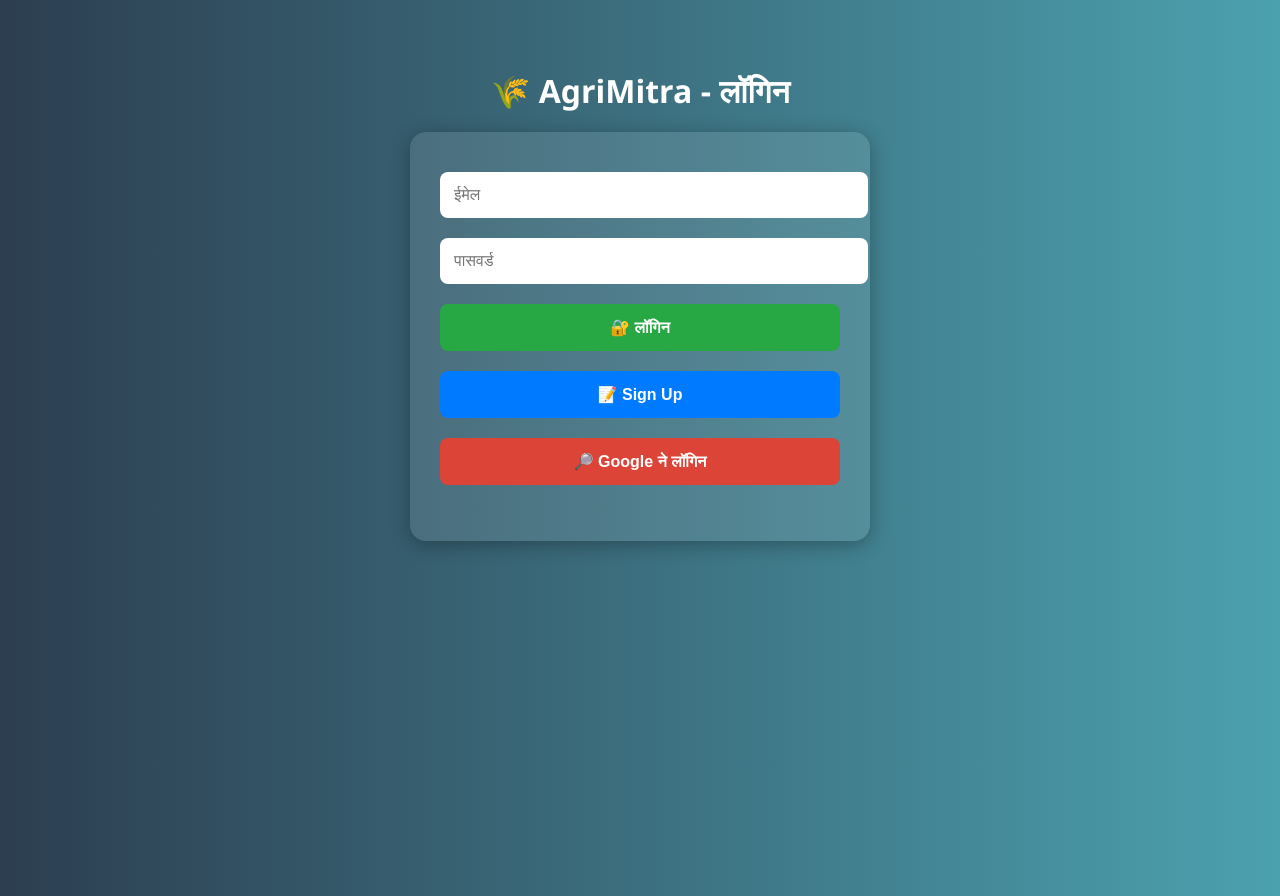
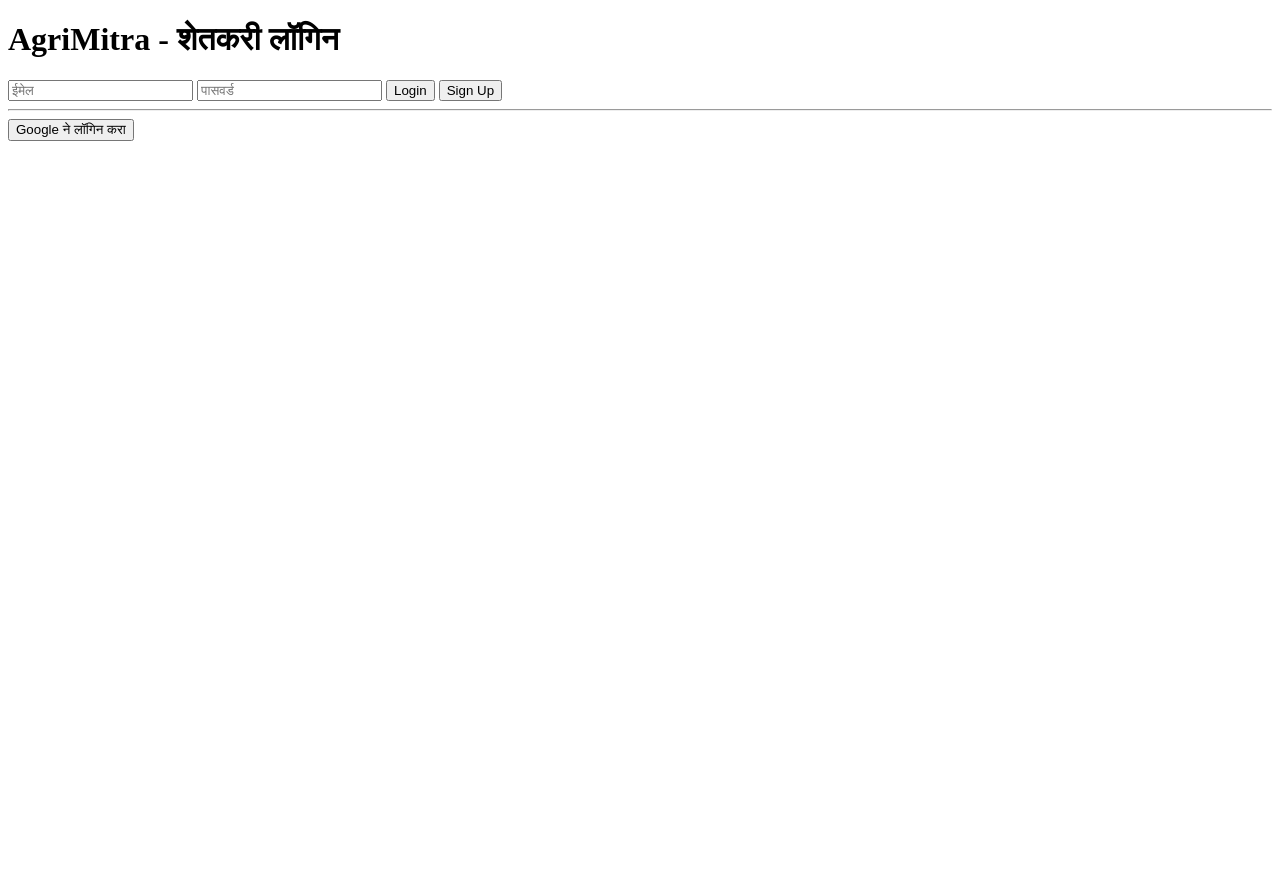
Before and after one commit to amol1436/Agrimitra-, a plain HTML site: page index.html in a window 1280 px wide. After the commit the page ends 800 px from the top, so only its background shows below. Drawn offline with Linux system fonts and the light colour scheme.

Commit message:
Update index.html

```diff
--- a/index.html
+++ b/index.html
@@ -2,81 +2,22 @@
 <html lang="mr">
 <head>
   <meta charset="UTF-8" />
-  <meta name="viewport" content="width=device-width, initial-scale=1.0" />
+  <meta name="viewport" content="width=device-width, initial-scale=1.0"/>
   <title>AgriMitra - Login</title>
-  <style>
-    body {
-      font-family: 'Segoe UI', sans-serif;
-      background: linear-gradient(to right, #2c3e50, #4ca1af);
-      color: white;
-      display: flex;
-      flex-direction: column;
-      align-items: center;
-      padding: 40px 20px;
-      min-height: 100vh;
-    }
-
-    h1 {
-      font-size: 32px;
-      margin-bottom: 20px;
-    }
-
-    .card {
-      background-color: rgba(255, 255, 255, 0.1);
-      padding: 30px;
-      border-radius: 16px;
-      width: 100%;
-      max-width: 400px;
-      box-shadow: 0 4px 20px rgba(0,0,0,0.3);
-    }
-
-    input {
-      width: 100%;
-      padding: 14px;
-      margin: 10px 0;
-      border: none;
-      border-radius: 8px;
-      font-size: 16px;
-    }
-
-    button {
-      width: 100%;
-      padding: 14px;
-      margin: 10px 0;
-      border: none;
-      border-radius: 8px;
-      font-size: 16px;
-      font-weight: bold;
-      cursor: pointer;
-      transition: 0.3s;
-    }
-
-    button:hover {
-      opacity: 0.9;
-    }
-
-    #loginBtn { background-color: #28a745; color: white; }
-    #signupBtn { background-color: #007bff; color: white; }
-    #googleBtn { background-color: #db4437; color: white; }
-
-    #message {
-      margin-top: 10px;
-      font-weight: bold;
-    }
-  </style>
 </head>
 <body>
-  <h1>🌾 AgriMitra - लॉगिन</h1>
-  <div class="card">
-    <input type="email" id="email" placeholder="ईमेल" required />
-    <input type="password" id="password" placeholder="पासवर्ड" required />
-    <button id="loginBtn" onclick="login()">🔐 लॉगिन</button>
-    <button id="signupBtn" onclick="signup()">📝 Sign Up</button>
-    <button id="googleBtn" onclick="googleLogin()">🔎 Google ने लॉगिन</button>
-    <p id="message"></p>
-  </div>
+  <h1>AgriMitra - शेतकरी लॉगिन</h1>
 
-  <!-- Firebase SDKs (compat version) -->
+  <input type="email" id="email" placeholder="ईमेल" required>
+  <input type="password" id="password" placeholder="पासवर्ड" required>
+  <button onclick="login()">Login</button>
+  <button onclick="signup()">Sign Up</button>
+  <hr>
+  <button onclick="googleLogin()">Google ने लॉगिन करा</button>
+
+  <p id="message"></p>
+
+  <!-- Firebase SDKs (compat versions) -->
   <script src="https://www.gstatic.com/firebasejs/9.24.0/firebase-app-compat.js"></script>
   <script src="https://www.gstatic.com/firebasejs/9.24.0/firebase-auth-compat.js"></script>
 
```
